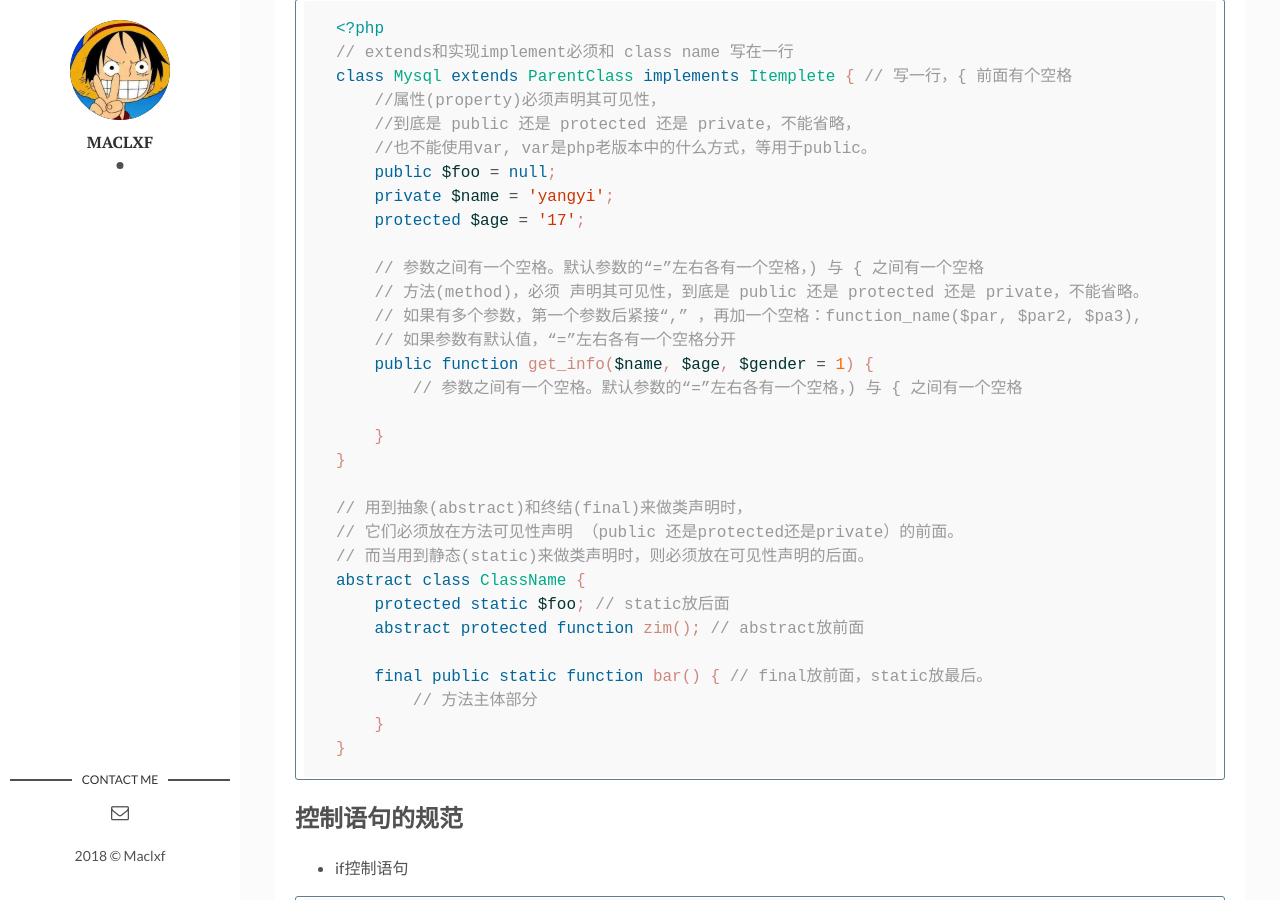
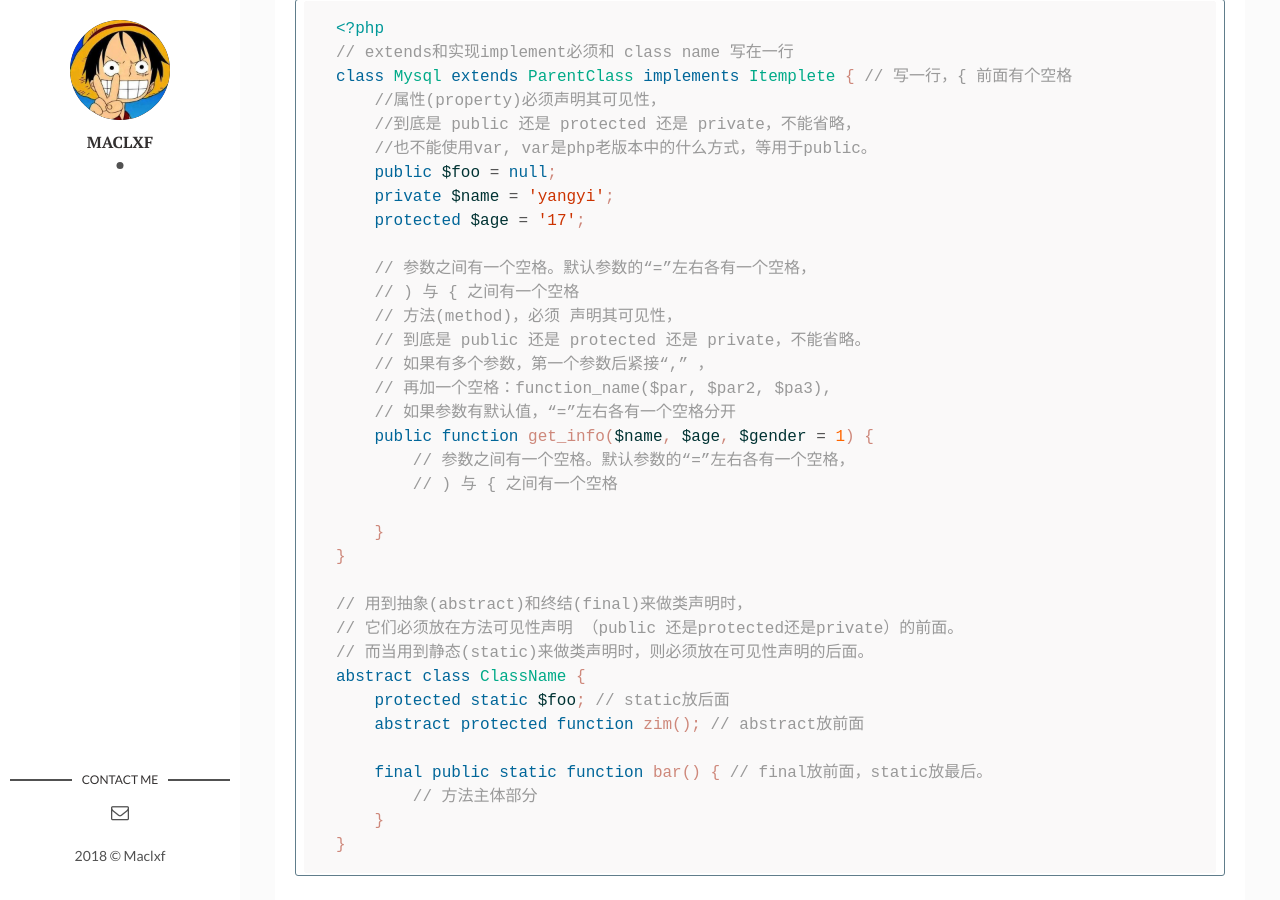
Before and after one commit to maclxf/maclxf.github.io, a Jekyll site: the page built from _posts/2017-12-08-code-standard.md, in a window 1280 px wide and 900 px high, scrolled down 1286 px. Built offline with Jekyll 4.4.1, drawn with Linux system fonts in a browser that asks for light colours; some of the changed text lies outside the part shown.

Commit message:
修改基本样式

````diff
--- a/_posts/2017-12-08-code-standard.md
+++ b/_posts/2017-12-08-code-standard.md
@@ -41,12 +41,16 @@
     private $name = 'yangyi';
     protected $age = '17';
 
-    // 参数之间有一个空格。默认参数的“=”左右各有一个空格，) 与 { 之间有一个空格
-    // 方法(method)，必须 声明其可见性，到底是 public 还是 protected 还是 private，不能省略。
-    // 如果有多个参数，第一个参数后紧接“,” ，再加一个空格：function_name($par, $par2, $pa3),
+    // 参数之间有一个空格。默认参数的“=”左右各有一个空格，
+    // ) 与 { 之间有一个空格
+    // 方法(method)，必须 声明其可见性，
+    // 到底是 public 还是 protected 还是 private，不能省略。
+    // 如果有多个参数，第一个参数后紧接“,” ，
+    // 再加一个空格：function_name($par, $par2, $pa3),
     // 如果参数有默认值，“=”左右各有一个空格分开
     public function get_info($name, $age, $gender = 1) {
-        // 参数之间有一个空格。默认参数的“=”左右各有一个空格，) 与 { 之间有一个空格
+        // 参数之间有一个空格。默认参数的“=”左右各有一个空格，
+        // ) 与 { 之间有一个空格
 
     }
 }
@@ -71,11 +75,14 @@
 
 ```php
 <?php
-if ($expr1) { // if 与 ( 之间有一个空格，) 与 { 之间有一个空格
+if ($expr1) {
+    // if 与 ( 之间有一个空格，) 与 { 之间有一个空格
 
-} elseif ($expr2) { // elesif 连着写，与 ( 之间有一个空格，) 与 { 之间有一个空格
+} elseif ($expr2) {
+    // elesif 连着写，与 ( 之间有一个空格，) 与 { 之间有一个空格
 
-} else { // else 左右各一个空格
+} else {
+    // else 左右各一个空格
 
 }
 ```
@@ -86,7 +93,8 @@
 
 ```php
 <?php
-switch ($expr) { // switch 与 ( 之间有一个空格，) 与 { 之间有一个空格
+switch ($expr) {
+// switch 与 ( 之间有一个空格，) 与 { 之间有一个空格
     case 0:
         echo 'First case, with a break'; // 对齐
         break; // 换行写break，也对齐。
@@ -111,11 +119,13 @@
 ```php
 <?php
 for ($i = 0; $i < 10; $i++) {
-    // for 与 ( 之间有一个空格，二元操作符 "="、"<" 左右各有一个空格，) 与 { 之间有一个空格
+    // for 与 ( 之间有一个空格，二元操作符 "="、"<" 左右各有一个空格，
+    // ) 与 { 之间有一个空格
 
 }
 foreach ($iterable as $key => $value) {
-    // foreach 与 ( 之间有一个空格，"=>" 左右各有一个空格，) 与 { 之间有一个空格
+    // foreach 与 ( 之间有一个空格，"=>" 左右各有一个空格，
+    // ) 与 { 之间有一个空格
 
 }
 try { // try 右边有一个空格
````
